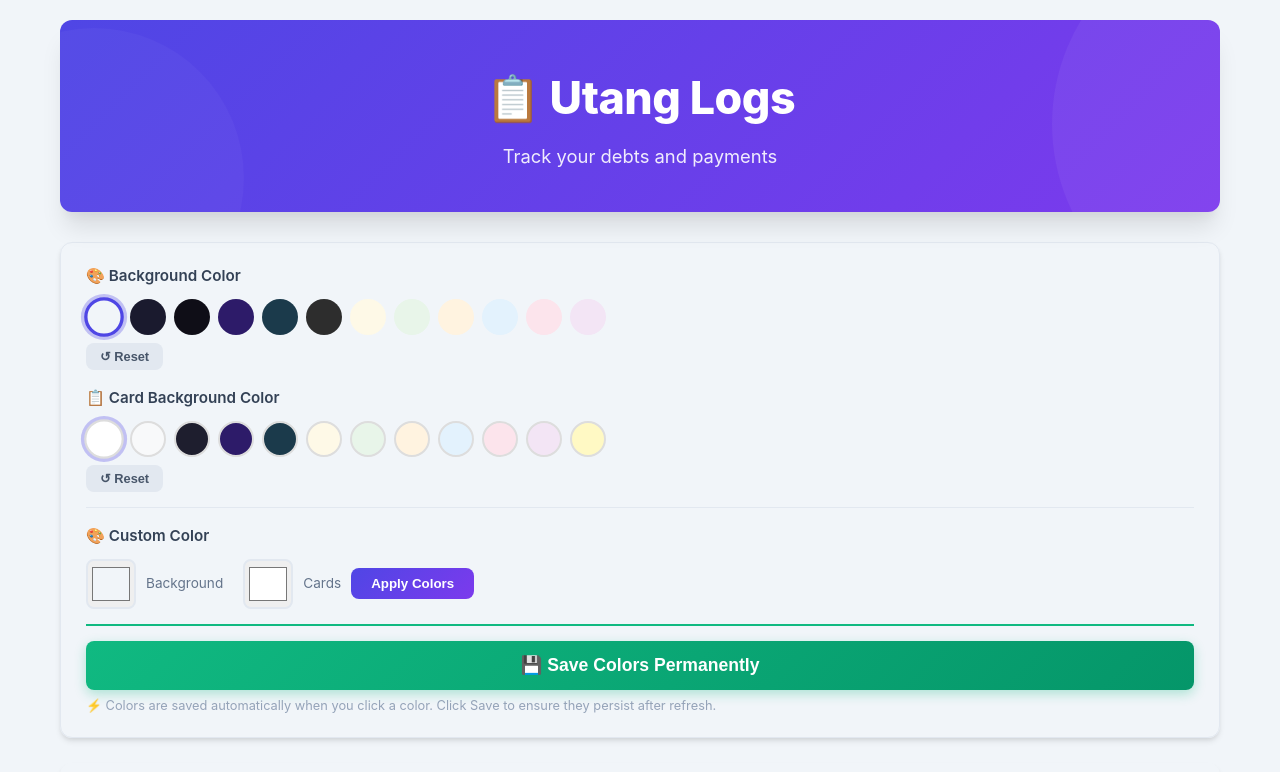
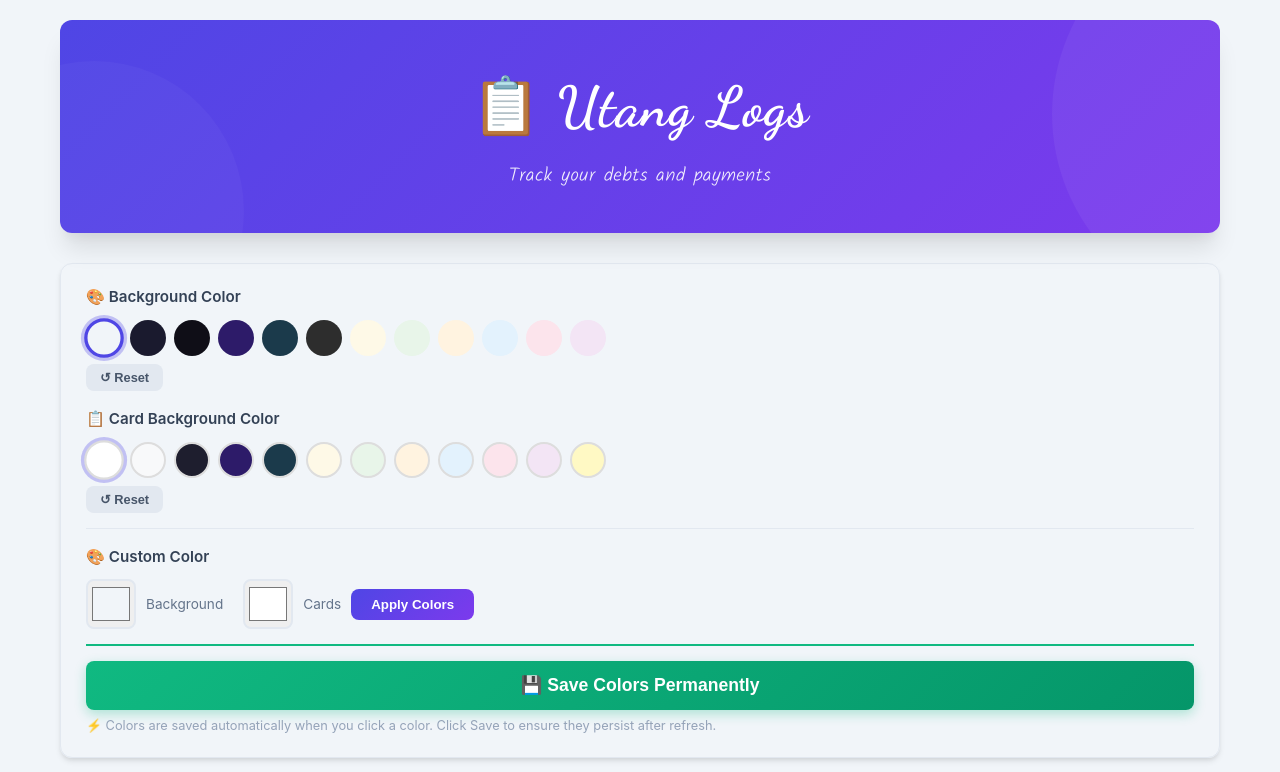
Before and after one commit to SteveJayson/utang-logs, a plain HTML site: page frontend/index.html in a window 1280 px wide. Shown: the top 772 px of the page. Drawn offline with Linux system fonts and the light colour scheme; no server answers.

Commit message:
Added handwritten font style to header (Dancing Script & Kalam)

```diff
--- a/frontend/css/style.css
+++ b/frontend/css/style.css
@@ -1375,3 +1375,23 @@ body {
 .nav-btn:hover {
     background: var(--gray-200) !important;
 }
+
+header h1 {
+    font-family: 'Dancing Script', cursive;
+    font-weight: 700;
+    font-size: 3.5rem;
+    letter-spacing: 1px;
+    position: relative;
+    z-index: 1;
+    transition: color 0.4s ease, text-shadow 0.4s ease;
+}
+
+header p {
+    font-family: 'Kalam', cursive;
+    font-weight: 300;
+    font-size: 1.2rem;
+    letter-spacing: 0.5px;
+    position: relative;
+    z-index: 1;
+    transition: color 0.4s ease, text-shadow 0.4s ease;
+}
--- a/frontend/index.html
+++ b/frontend/index.html
@@ -5,6 +5,7 @@
     <meta name="viewport" content="width=device-width, initial-scale=1.0">
     <title>Utang Logs - Debt Tracker</title>
     <link rel="stylesheet" href="css/style.css">
+    <link href="https://fonts.googleapis.com/css2?family=Dancing+Script:wght@400;700&family=Kalam:wght@300;400;700&family=Patrick+Hand&family=Shadows+Into+Light&display=swap" rel="stylesheet">
 </head>
 <body>
     <div class="container">
```
